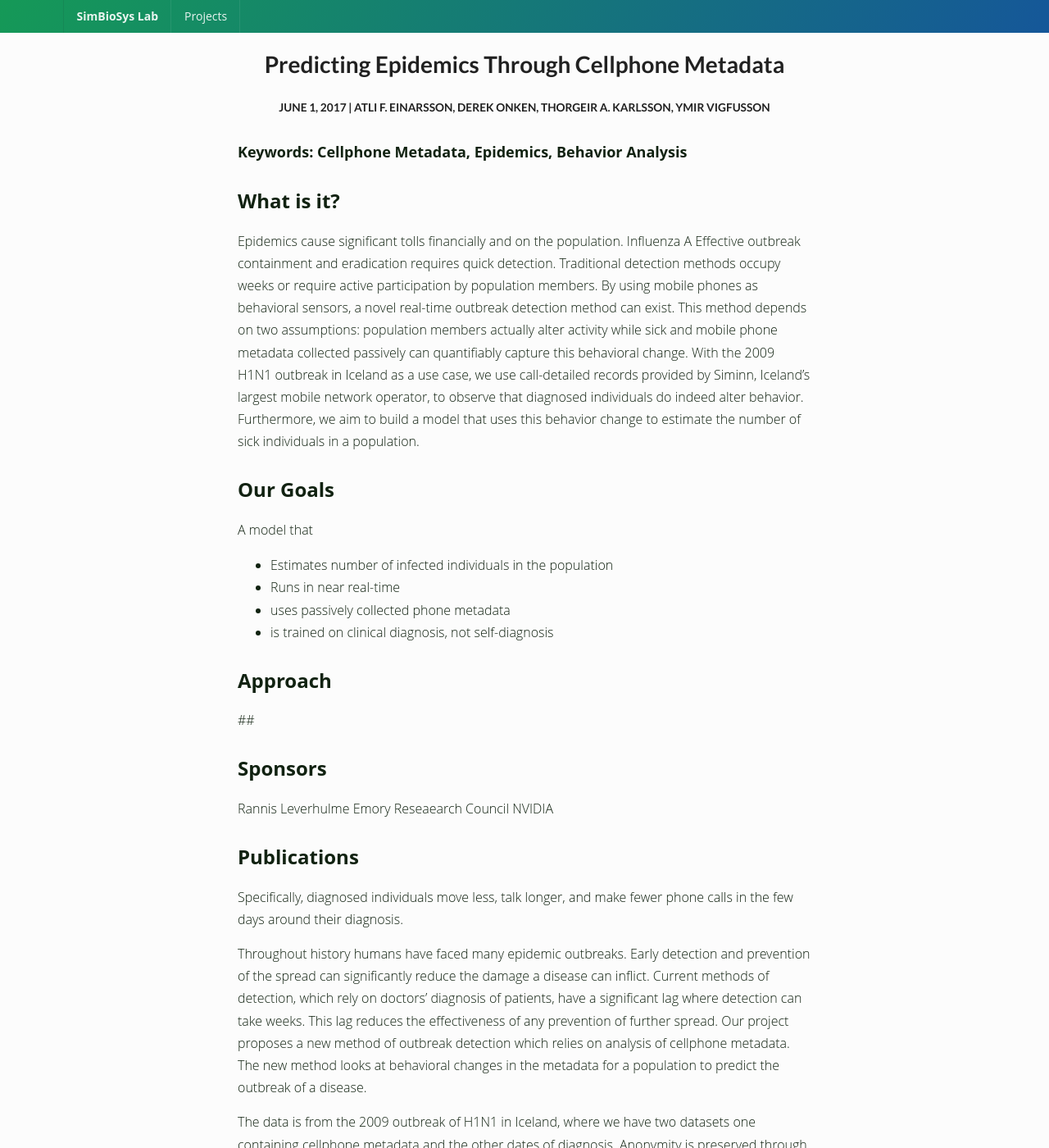
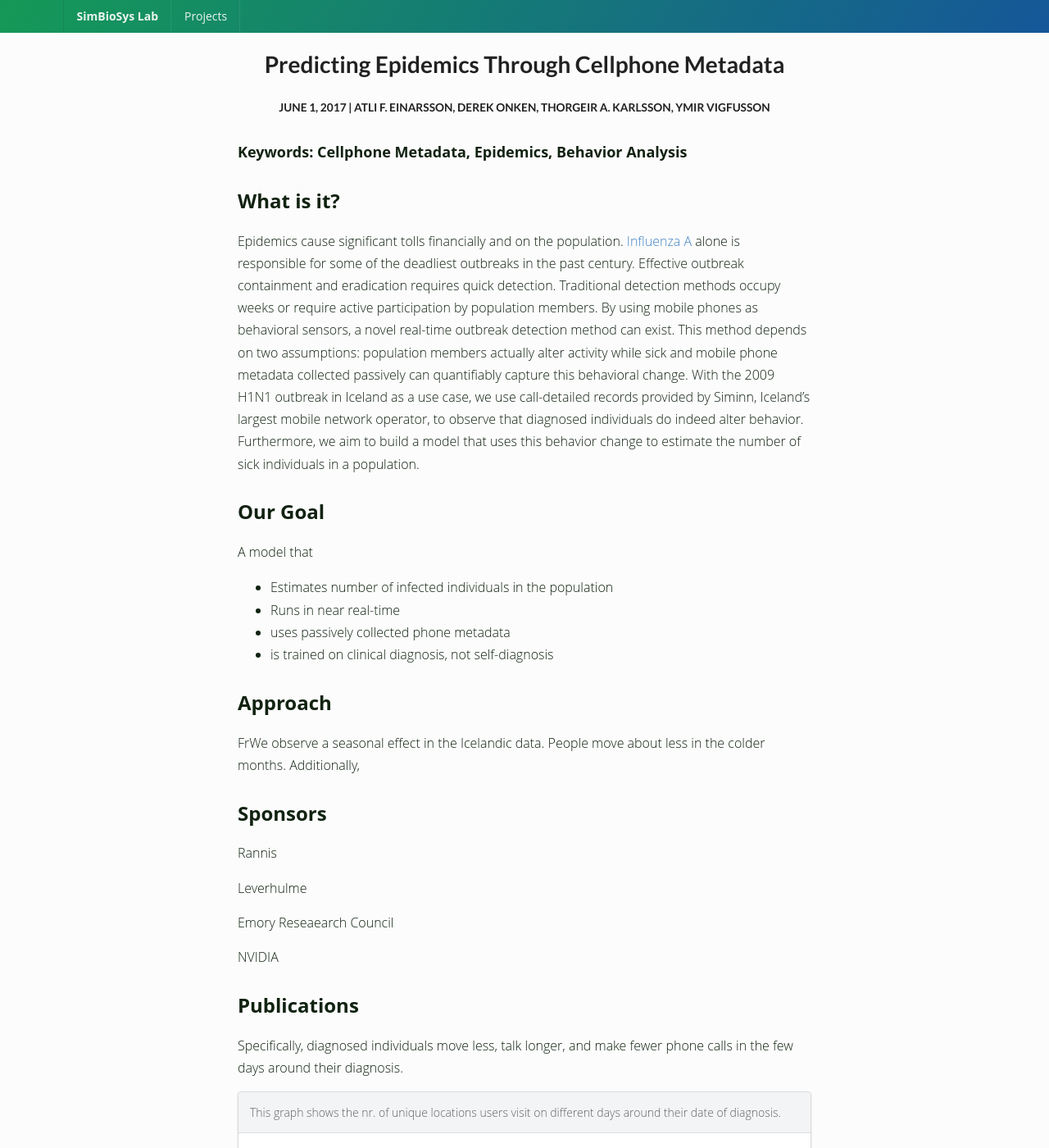
Before and after one commit to meditates/simbiosyslab.github.io, a Jekyll site: the page built from _posts/2017-09-25-cdr.markdown, in a window 1280 px wide and 1400 px high. Shown: the whole window at 82% size. Built offline with Jekyll 4.4.1, drawn with Linux system fonts in a browser that asks for light colours; nearby versions of some CDN libraries; some of the changed text lies outside the part shown.

Commit message:
Update 2017-09-25-cdr.markdown
checking Thorgeir's mess

```diff
--- a/_posts/2017-09-25-cdr.markdown
+++ b/_posts/2017-09-25-cdr.markdown
@@ -17,9 +17,9 @@
 
 ## What is it?
 
-Epidemics cause significant tolls financially and on the population. Influenza A  Effective outbreak containment and eradication requires quick detection. Traditional detection methods occupy weeks or require active participation by population members. By using mobile phones as behavioral sensors, a novel real-time outbreak detection method can exist. This method depends on two assumptions: population members actually alter activity while sick and mobile phone metadata collected passively can quantifiably capture this behavioral change. With the 2009 H1N1 outbreak in Iceland as a use case, we use call-detailed records provided by Siminn, Iceland's largest mobile network operator, to observe that diagnosed individuals do indeed alter behavior. Furthermore, we aim to build a model that uses this behavior change to estimate the number of sick individuals in a population.
+Epidemics cause significant tolls financially and on the population. [Influenza A](https://en.wikipedia.org/wiki/Influenza#cite_note-TenThings-9) alone is responsible for some of the deadliest outbreaks in the past century. Effective outbreak containment and eradication requires quick detection. Traditional detection methods occupy weeks or require active participation by population members. By using mobile phones as behavioral sensors, a novel real-time outbreak detection method can exist. This method depends on two assumptions: population members actually alter activity while sick and mobile phone metadata collected passively can quantifiably capture this behavioral change. With the 2009 H1N1 outbreak in Iceland as a use case, we use call-detailed records provided by Siminn, Iceland's largest mobile network operator, to observe that diagnosed individuals do indeed alter behavior. Furthermore, we aim to build a model that uses this behavior change to estimate the number of sick individuals in a population.
 
-## Our Goals
+## Our Goal
 
 A model that
 - Estimates number of infected individuals in the population
@@ -30,17 +30,18 @@
 
 ## Approach
 
-
-
-##
+FrWe observe a seasonal effect in the Icelandic data. People move about less in the colder months. Additionally,
 
 
 
 
 ## Sponsors
 Rannis
+
 Leverhulme
+
 Emory Reseaearch Council
+
 NVIDIA
 
 ## Publications
@@ -50,9 +51,8 @@
 
 
 
-Throughout history humans have faced many epidemic outbreaks. Early detection and prevention of the spread can significantly reduce the damage a disease can inflict. Current methods of detection, which rely on doctors’ diagnosis of patients, have a significant lag where detection can take weeks. This lag reduces the effectiveness of any prevention of further spread. Our project proposes a new method of outbreak detection which relies on analysis of cellphone metadata. The new method looks at behavioral changes in the metadata for a population to predict the outbreak of a disease.
 
-The data is from the 2009 outbreak of H1N1 in Iceland, where we have two datasets one containing cellphone metadata and the other dates of diagnosis. Anonymity is preserved through randomly generated user IDs which are used to map between the two datasets.
+<!--The data is from the 2009 outbreak of H1N1 in Iceland, where we have two datasets one containing cellphone metadata and the other dates of diagnosis. Anonymity is preserved through randomly generated user IDs which are used to map between the two datasets.-->
 
 <div class="ui segments">
   <div class="ui secondary segment">
```
